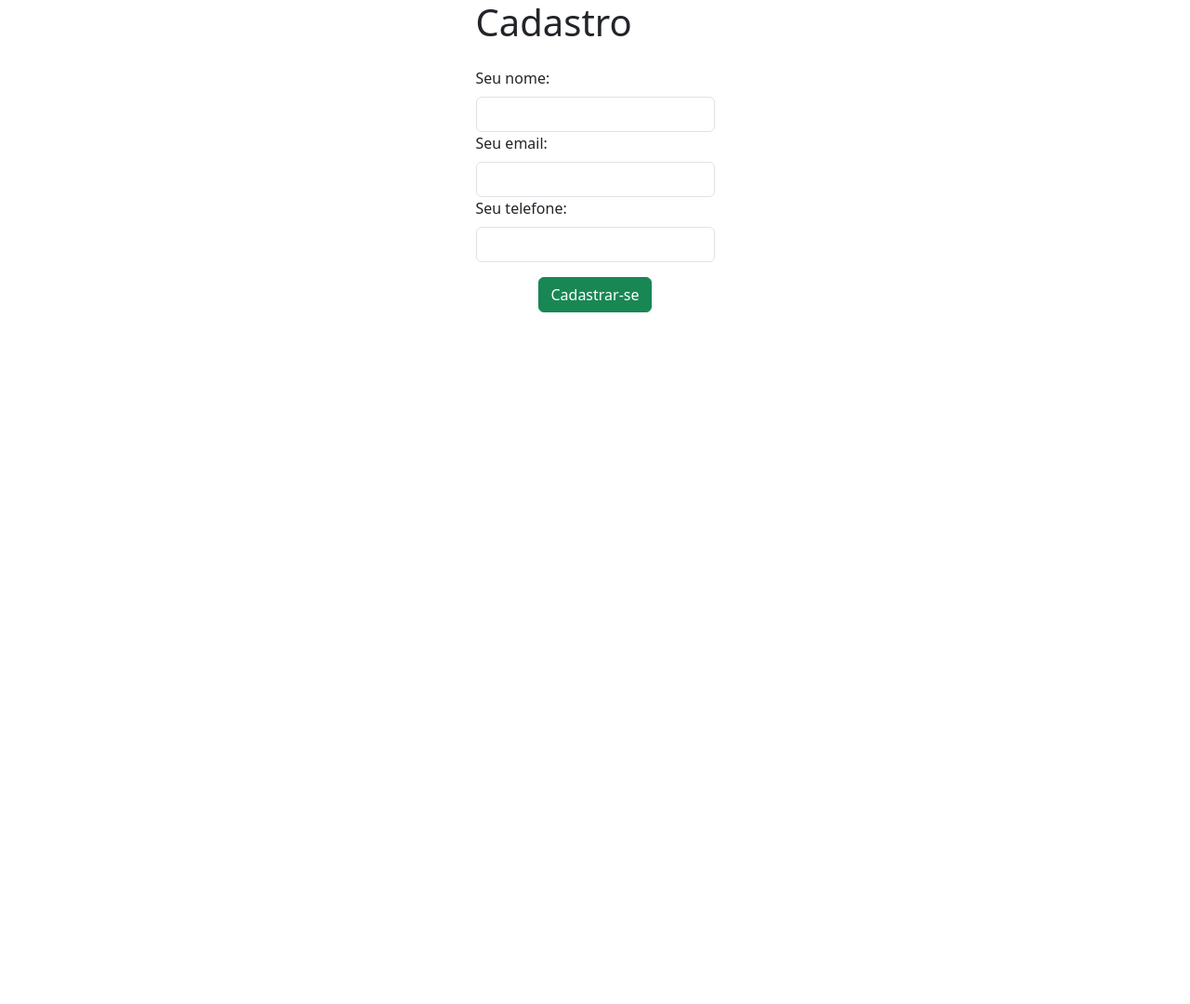
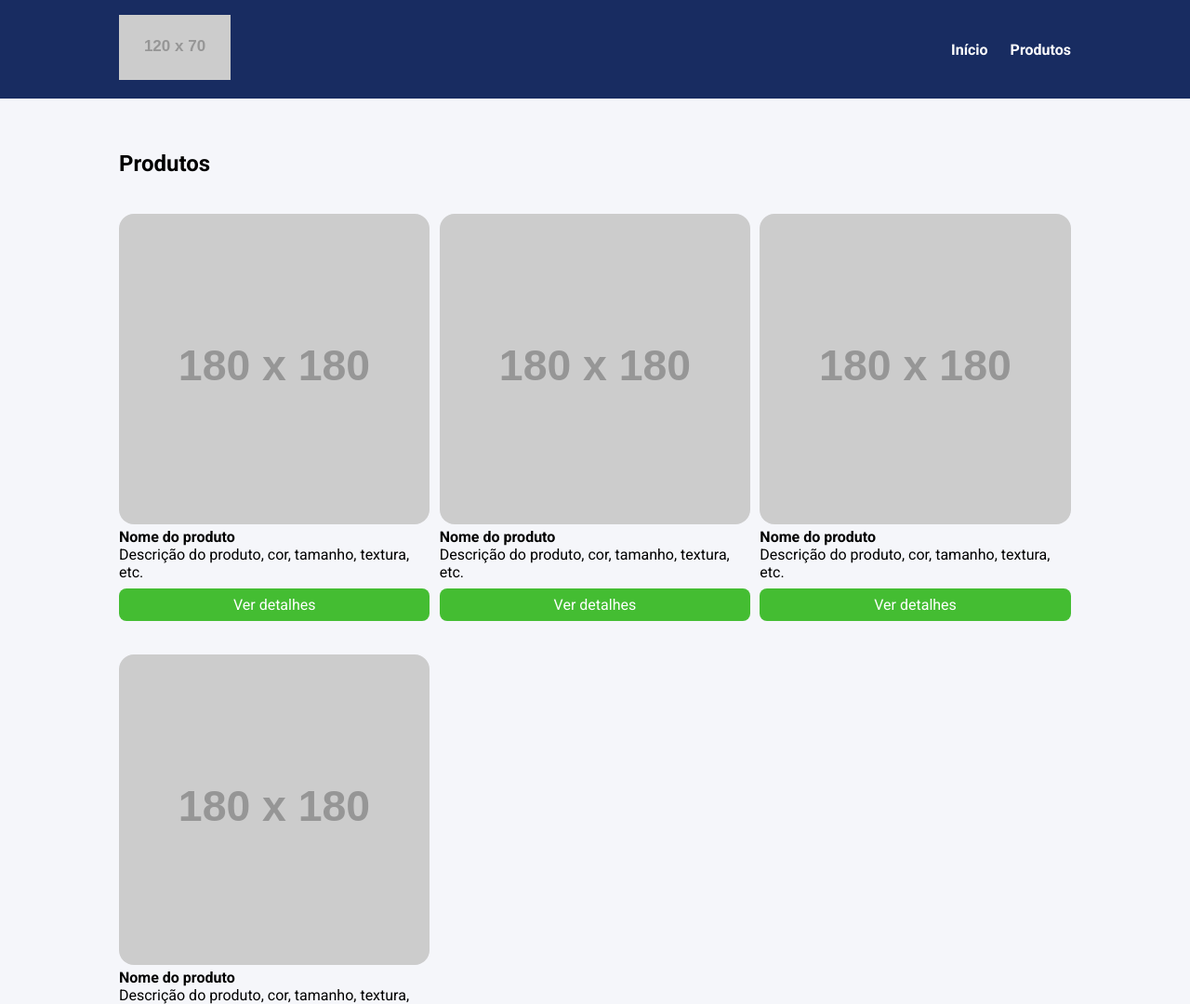
Before and after one commit to Rodeuz/Ebac_Frontend, a website: page index.html in a window 1280 px wide. Shown: the top 1080 px of the page at 93% size. Before the commit the page ends 800 px from the top, so only its background shows below. Drawn offline with nearby package versions, Linux system fonts and the light colour scheme; placeholder pictures from the web are drawn by us.

Commit message:
exercicio sass

```diff
--- a/index.html
+++ b/index.html
@@ -2,37 +2,62 @@
 <html lang="pt-BR">
   <head>
     <meta charset="UTF-8" />
+    <meta http-equiv="X-UA-Compatible" content="IE=edge" />
     <meta name="viewport" content="width=device-width, initial-scale=1.0" />
-    <link rel="stylesheet" href="https://cdn.jsdelivr.net/npm/bootstrap@5.3.0/dist/css/bootstrap.min.css" />
-    <link rel="stylesheet" href="style.css" />
-
-    <title>Cadastro de pessoas com Bootstrap</title>
+    <title>Document</title>
+    <link rel="preconnect" href="https://fonts.googleapis.com" />
+    <link rel="preconnect" href="https://fonts.gstatic.com" crossorigin />
+    <link href="https://fonts.googleapis.com/css2?family=Roboto:wght@400;700&display=swap" rel="stylesheet" />
+    <link rel="stylesheet" href="build/style.css" />
   </head>
   <body>
-    <div class="container d-flex justify-content-center">
-      <div class="row">
-        <div class="col-md-12">
-          <h1 class="title">Cadastro</h1>
-          <form class="needs-validation" novalidate>
-            <label for="nome" class="form-label">Seu nome: </label>
-            <input type="text" class="form-control" id="nome" required />
-            <div class="invalid-feedback">Preencha com o seu nome</div>
-            <label for="email" class="form-label">Seu email: </label>
-            <input type="text" class="form-control" id="email" required />
-            <div class="invalid-feedback">Preencha com o seu Email</div>
-
-            <label for="telefone" class="form-label">Seu telefone: </label>
-            <input type="text" class="form-control" id="telefone" required />
-            <div class="invalid-feedback">Preencha com o seu Telefone</div>
-
-            <div class="d-flex justify-content-center">
-              <button class="btn btn-success" type="submit">Cadastrar-se</button>
-            </div>
-          </form>
+    <header>
+      <div class="container">
+        <div class="branding">
+          <img src="https://via.placeholder.com/120x70" />
         </div>
+        <nav>
+          <ul class="menu">
+            <li>
+              <a href="#">Início</a>
+            </li>
+            <li>
+              <a href="#">Produtos</a>
+            </li>
+          </ul>
+        </nav>
       </div>
-    </div>
-    <script src="https://cdn.jsdelivr.net/npm/bootstrap@5.3.0/dist/js/bootstrap.bundle.min.js"></script>
-    <script src="main.js"></script>
+    </header>
+    <section>
+      <div class="container">
+        <h2>Produtos</h2>
+        <ul class="products">
+          <li class="product-item">
+            <img src="https://via.placeholder.com/180x180" />
+            <h4>Nome do produto</h4>
+            <p>Descrição do produto, cor, tamanho, textura, etc.</p>
+            <a href="#" class="product-button"> Ver detalhes </a>
+          </li>
+          <li class="product-item">
+            <img src="https://via.placeholder.com/180x180" />
+            <h4>Nome do produto</h4>
+            <p>Descrição do produto, cor, tamanho, textura, etc.</p>
+            <a href="#" class="product-button"> Ver detalhes </a>
+          </li>
+          <li class="product-item">
+            <img src="https://via.placeholder.com/180x180" />
+            <h4>Nome do produto</h4>
+            <p>Descrição do produto, cor, tamanho, textura, etc.</p>
+            <a href="#" class="product-button"> Ver detalhes </a>
+          </li>
+          <li class="product-item">
+            <img src="https://via.placeholder.com/180x180" />
+            <h4>Nome do produto</h4>
+            <p>Descrição do produto, cor, tamanho, textura, etc.</p>
+            <a href="#" class="product-button"> Ver detalhes </a>
+          </li>
+        </ul>
+      </div>
+    </section>
   </body>
 </html>
--- a/main.js
+++ /dev/null
@@ -1,23 +0,0 @@
-// Example starter JavaScript for disabling form submissions if there are invalid fields
-(function () {
-  "use strict";
-
-  // Fetch all the forms we want to apply custom Bootstrap validation styles to
-  var forms = document.querySelectorAll(".needs-validation");
-
-  // Loop over them and prevent submission
-  Array.prototype.slice.call(forms).forEach(function (form) {
-    form.addEventListener(
-      "submit",
-      function (event) {
-        if (!form.checkValidity()) {
-          event.preventDefault();
-          event.stopPropagation();
-        }
-
-        form.classList.add("was-validated");
-      },
-      false
-    );
-  });
-})();
--- /dev/null
+++ b/src/config/reset.scss
@@ -0,0 +1,8 @@
+@use "var";
+
+* {
+  padding: 0;
+  margin: 0;
+  box-sizing: border-box;
+  font-family: var.$fontPrincipal;
+}
--- /dev/null
+++ b/src/config/var.scss
@@ -0,0 +1,12 @@
+// Cores
+$fontPrincipal: "Roboto", sans-serif;
+$corDeFundo: #f5f6fa;
+$corDoCabecalho: #182c61;
+$corBotao: #44bd32;
+$branco: #fff;
+$preto: #000;
+$corBotao-Hover: #4cd137;
+
+// Breakpoint
+$tablet: 1023px;
+$mobile: 767px;
--- /dev/null
+++ b/src/style.scss
@@ -0,0 +1,105 @@
+@use "config/reset";
+@use "config/var";
+@use "sass:math";
+
+@function pxToem($valor, $base: 16px) {
+  @return math.div($valor, $base) + em;
+}
+
+body {
+  background-color: var.$corDeFundo;
+}
+
+li {
+  list-style: none;
+}
+
+.container {
+  max-width: 1024px;
+  width: 100%;
+  margin: 0 auto;
+}
+
+header {
+  background-color: var.$corDoCabecalho;
+  position: sticky;
+  top: 0;
+  left: 0;
+
+  .container {
+    display: flex;
+    justify-content: space-between;
+    align-items: center;
+    padding: pxToem(16px) 0;
+  }
+}
+
+.menu {
+  display: flex;
+
+  li {
+    font-weight: bold;
+    margin-left: pxToem(24px);
+
+    a {
+      color: var.$branco;
+      text-decoration: none;
+    }
+  }
+}
+
+section {
+  padding: pxToem(56px) 0;
+}
+
+.products {
+  margin-top: pxToem(40px);
+  display: grid;
+  grid-template-columns: repeat(3, 32.66%);
+  column-gap: 1%;
+  row-gap: 4%;
+  width: 100%;
+}
+
+.product-item {
+  img {
+    width: 100%;
+    border-radius: 16px;
+  }
+}
+
+.product-button {
+  display: block;
+  background-color: var.$corBotao;
+  color: var.$branco;
+  text-align: center;
+  padding: pxToem(8px) 0;
+  border-radius: pxToem(8px);
+  margin-top: pxToem(8px);
+  text-decoration: none;
+
+  &:hover {
+    background-color: var.$corBotao-Hover;
+  }
+}
+
+@media screen and (max-width: var.$tablet) {
+  .container {
+    max-width: 80%;
+  }
+
+  .products {
+    grid-template-columns: repeat(2, 48.5%);
+    column-gap: 3%;
+  }
+}
+
+@media screen and (max-width: var.$mobile) {
+  .products {
+    display: block;
+  }
+
+  .product-item {
+    margin-bottom: pxToem(32px);
+  }
+}
```
Also changed, not shown: package.json (added, +15 -0 lines), build/style.css (added), style.css (deleted), 3 other files.
